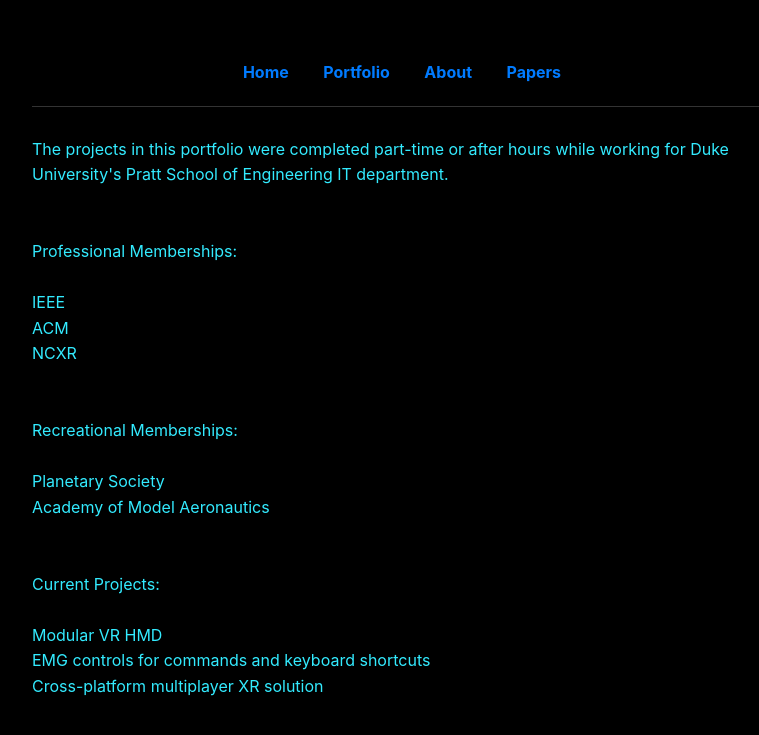
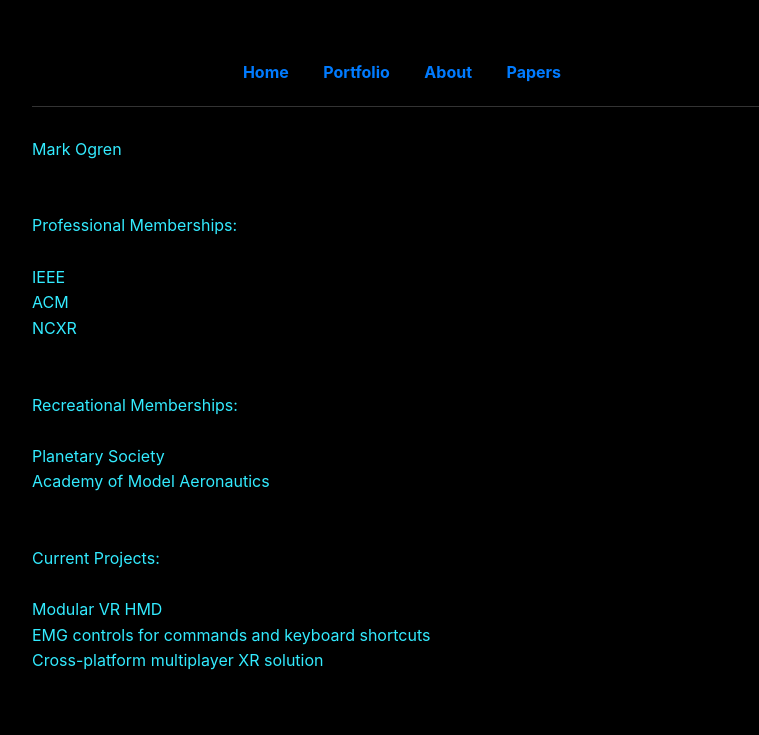
Before and after one commit to tenorvis/portfolio, a Jekyll site: the page built from about.md, in a window 1280 px wide. Shown: the top 735 px of the page, without its empty margins (238-997 px from the left). Built offline with Jekyll 4.4.1, drawn with Linux system fonts in a browser that asks for light colours.

Commit message:
Index and About... change name location

```diff
--- a/about.md
+++ b/about.md
@@ -5,7 +5,7 @@
 ---
 
 <div class="project-wrapper">
-The projects in this portfolio were completed part-time or after hours while working for Duke University's Pratt School of Engineering IT department.
+Mark Ogren
 <br>
 <br>
 <br>
--- a/index.html
+++ b/index.html
@@ -5,6 +5,6 @@
 
 <div class="home-intro">
   <h1>Svaanik LLC</h1>
-  <h2>Mark Ogren - XR Solutions Engineer</h2>
+  <h2>Virtual and Augmented Reality Solutions</h2>
   <p class="home-bio">XR hardware and software for research and development.</p>
 </div>
```
